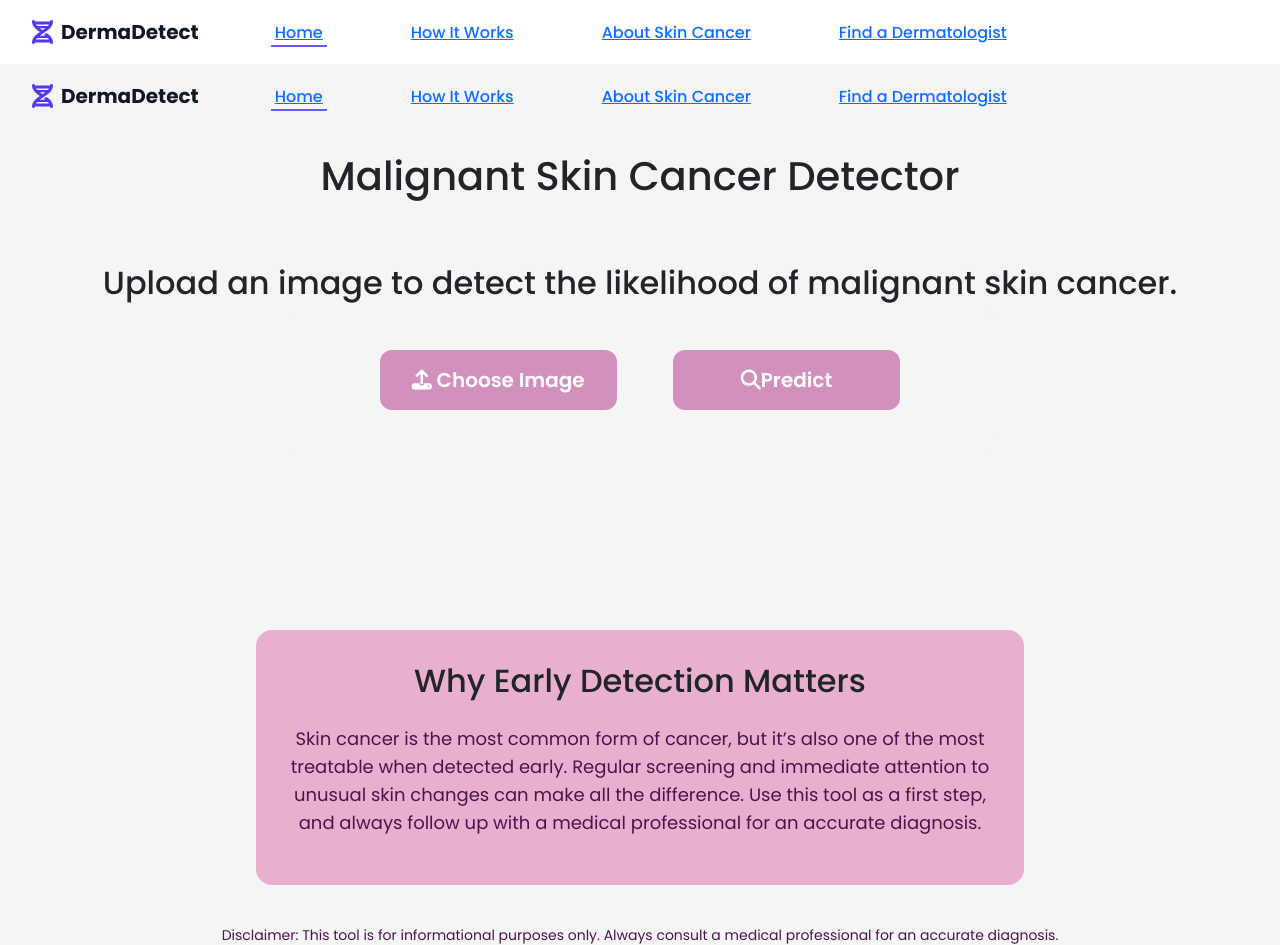
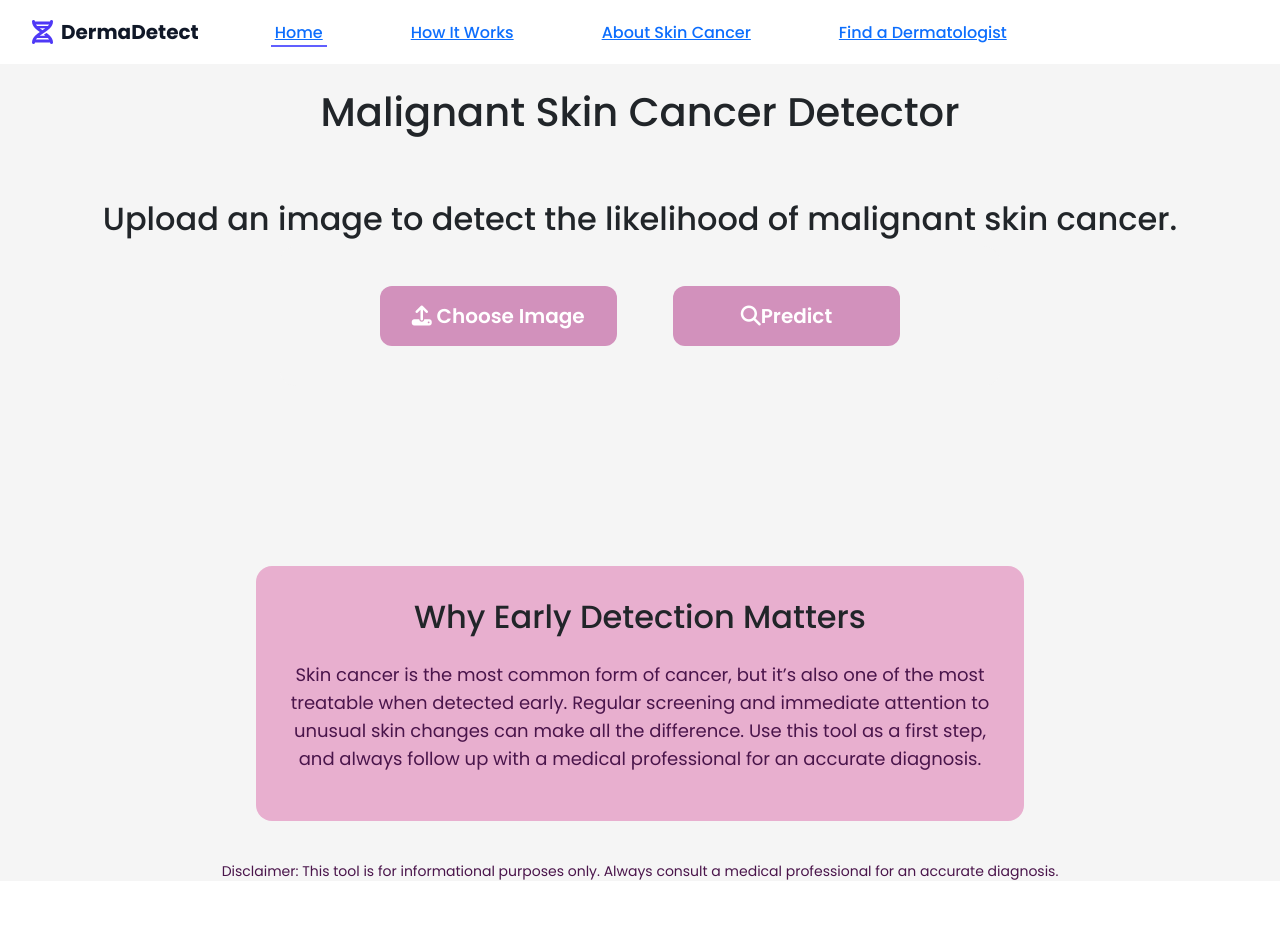
Before and after one commit to sneha-byte/DermaDetect, a React (Vite) app in the folder frontend/: page / in a window 1280 px wide. After the commit the page ends 881 px from the top, so only its background shows below. Built offline with nearby package versions, Linux system fonts and the light colour scheme.

Commit message:
fixed the navbar showing up twice

```diff
--- a/frontend/src/pages/Home.tsx
+++ b/frontend/src/pages/Home.tsx
@@ -1,10 +1,9 @@
 import React, { useState } from "react";
 import { handlePredict, DiseaseProbs } from "../utility/fetch";
-import Navbar from "../components/Navbar";
 
 const Home = () => {
     const [selectedFile, setSelectedFile] = useState<File | null>(null);
-	const [prediction, setPrediction] = useState<string | null>(null); // New state for prediction
+    const [prediction, setPrediction] = useState<string | null>(null);
     const [isLoading, setLoading] = useState(false);
 
     const handleFileChange = (e: React.ChangeEvent<HTMLInputElement>) => {
@@ -37,15 +36,13 @@ const Home = () => {
     };
 
     return (
-		<div className="min-h-screen bg-[#F5F5F5] flex flex-col items-center justify-start ">
-			<Navbar></Navbar>
+        <div className="min-h-screen bg-[#F5F5F5] flex flex-col items-center justify-start">
             <h1 className="text-5xl font-bold text-[#4A154B] text-center pt-4 pb-5">
                 Malignant Skin Cancer Detector
             </h1>
 
             <h2 className="text-2xl text-[#4A154B] text-center mt-2">
-				Upload an image to detect the likelihood of malignant skin
-				cancer.
+                Upload an image to detect the likelihood of malignant skin cancer.
             </h2>
 
             <div className="flex gap-14 p-10 pl-25 pr-25 rounded-2xl bg-[#F5F5F5]/80">
```
Lines whose indentation alone changed are shown as unchanged.
